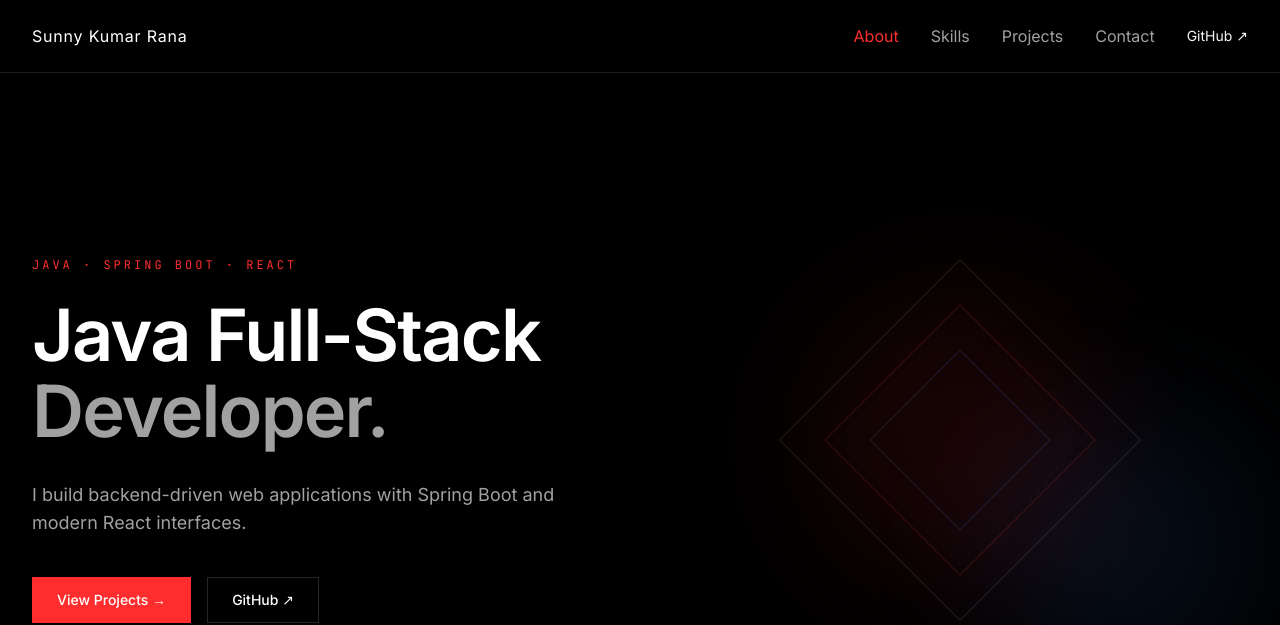
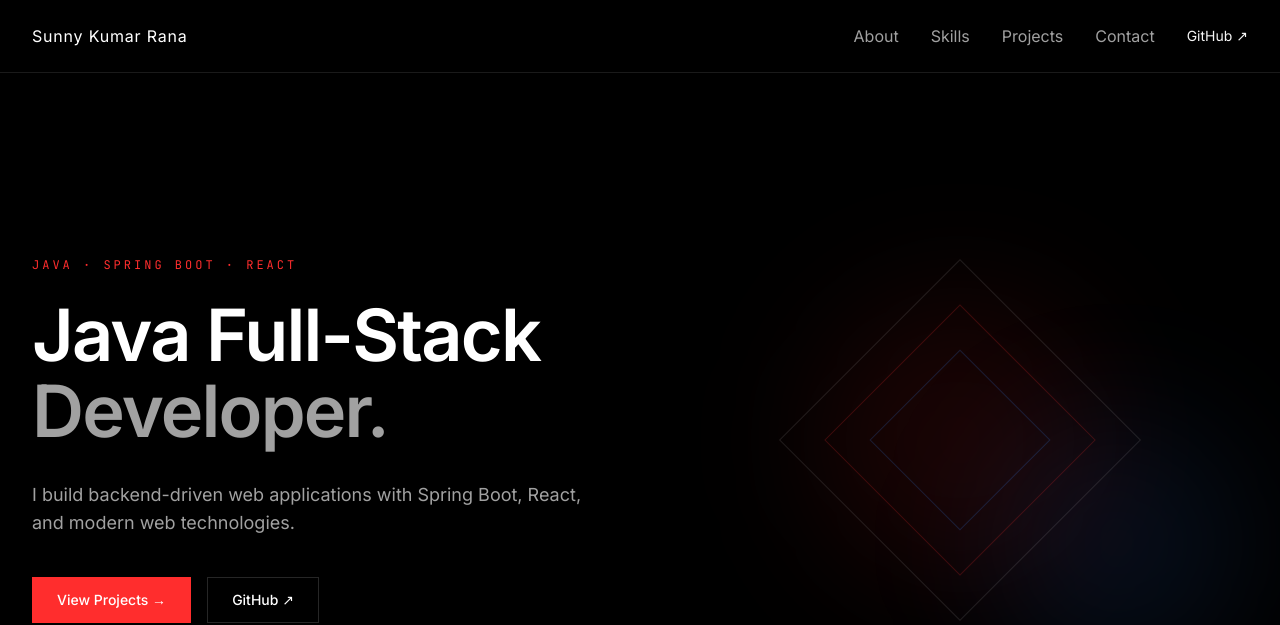
Before and after one commit to sunny-kumar-rana/portfolio, a React app: page / in a window 1280 px wide. Shown: the top 625 px of the page. Built offline with nearby package versions, Linux system fonts and the light colour scheme; the HTML template or start-up script is replaced by a standard one.

Commit message:
polish ui for projects

```diff
--- a/src/components/Hero.jsx
+++ b/src/components/Hero.jsx
@@ -15,8 +15,8 @@ function Hero() {
                     </h1>
 
                     <p className="mt-8 max-w-xl text-base leading-7 text-neutral-400 sm:text-lg">
-                        I build backend-driven web applications with Spring Boot
-                        and modern React interfaces.
+                        I build backend-driven web applications with Spring Boot,
+                        React, and modern web technologies.
                     </p>
 
                     <div className="mt-10 flex flex-wrap gap-4">
--- a/src/components/Navbar.jsx
+++ b/src/components/Navbar.jsx
@@ -26,29 +26,41 @@ function Navbar() {
             return
         }
 
-        const sections = navLinks
-            .map((link) => document.querySelector(link.href))
-            .filter(Boolean)
+        const updateActiveSection = () => {
+            const scrollY = window.scrollY
 
-        const observer = new IntersectionObserver(
-            (entries) => {
-                const visibleSection = entries.find(
-                    (entry) => entry.isIntersecting
-                )
+            // No section is active while viewing the Hero.
+            if (scrollY < window.innerHeight * 0.5) {
+                setActiveSection('')
+                return
+            }
 
-                if (visibleSection) {
-                    setActiveSection(`#${visibleSection.target.id}`)
+            const scrollPosition = scrollY + 140
+            let currentSection = ''
+
+            navLinks.forEach((link) => {
+                const section = document.querySelector(link.href)
+
+                if (section && section.offsetTop <= scrollPosition) {
+                    currentSection = link.href
                 }
-            },
-            {
-                rootMargin: '-25% 0px -60% 0px',
-                threshold: 0,
-            }
-        )
+            })
 
-        sections.forEach((section) => observer.observe(section))
+            setActiveSection(currentSection)
+        }
 
-        return () => observer.disconnect()
+        updateActiveSection()
+
+        window.addEventListener('scroll', updateActiveSection, {
+            passive: true,
+        })
+
+        window.addEventListener('resize', updateActiveSection)
+
+        return () => {
+            window.removeEventListener('scroll', updateActiveSection)
+            window.removeEventListener('resize', updateActiveSection)
+        }
     }, [location.pathname])
 
     const handleNavigation = (href) => {
--- a/src/components/Projects.jsx
+++ b/src/components/Projects.jsx
@@ -18,42 +18,73 @@ function Projects() {
                     </h2>
                 </div>
 
-                <div className="space-y-8">
-                    {projects.map((project) => (
+                <div className="space-y-6">
+                    {projects.map((project) => {
+                        const accent =
+                            project.accent === 'red'
+                                ? 'accent-red'
+                                : 'accent-blue'
+
+                        const accentText =
+                            project.accent === 'red'
+                                ? 'text-accent-red'
+                                : 'text-accent-blue'
+
+                        const accentBorder =
+                            project.accent === 'red'
+                                ? 'border-accent-red/20'
+                                : 'border-accent-blue/20'
+
+                        const accentGlow =
+                            project.accent === 'red'
+                                ? 'bg-accent-red/10'
+                                : 'bg-accent-blue/10'
+
+                        return (
                             <article
                                 key={project.id}
                                 className="group overflow-hidden border border-white/10 transition-colors duration-300 hover:border-white/20"
                             >
-                            <div className="grid lg:grid-cols-2">
-                                <div className="relative flex min-h-72 items-center justify-center overflow-hidden bg-neutral-950 p-8 lg:min-h-96">
+                                <div className="grid lg:grid-cols-[0.9fr_1.1fr]">
+                                    {/* Visual */}
+                                    <div className="relative flex min-h-64 items-center justify-center overflow-hidden bg-neutral-950 p-8 lg:min-h-[28rem]">
                                         <div
-                                        className={
-                                            project.accent === 'red'
-                                                ? 'absolute h-48 w-48 rounded-full bg-accent-red/10 blur-3xl transition-all duration-500 group-hover:bg-accent-red/15'
-                                                : 'absolute h-48 w-48 rounded-full bg-accent-blue/10 blur-3xl transition-all duration-500 group-hover:bg-accent-blue/15'
-                                        }
+                                            className={`absolute h-56 w-56 rounded-full ${accentGlow} blur-3xl transition-all duration-500 group-hover:scale-125`}
                                         />
 
-                                    <div className="relative flex h-full min-h-56 w-full items-center justify-center border border-white/5">
-                                        <span className="font-mono text-xs tracking-[0.3em] text-neutral-700">
-                                            PROJECT {project.number}
+                                        <div
+                                            className={`relative flex h-52 w-52 rotate-45 items-center justify-center border ${accentBorder} transition-transform duration-700 group-hover:rotate-[135deg]`}
+                                        >
+                                            <div className="flex h-36 w-36 -rotate-45 items-center justify-center border border-white/10 transition-transform duration-700 group-hover:-rotate-[135deg]">
+                                                <span
+                                                    className={`font-mono text-4xl font-medium ${accentText}`}
+                                                >
+                                                    {project.number}
                                                 </span>
                                             </div>
                                         </div>
 
+                                        <span className="absolute bottom-6 left-6 font-mono text-[10px] tracking-[0.25em] text-neutral-700">
+                                            {project.title.toUpperCase()}
+                                        </span>
+                                    </div>
+
+                                    {/* Content */}
                                     <div className="flex flex-col justify-between p-8 lg:p-12">
                                         <div>
+                                            <div className="flex items-center justify-between gap-4">
                                                 <p
-                                            className={
-                                                project.accent === 'red'
-                                                    ? 'font-mono text-xs tracking-[0.2em] text-accent-red'
-                                                    : 'font-mono text-xs tracking-[0.2em] text-accent-blue'
-                                            }
+                                                    className={`font-mono text-xs tracking-[0.2em] ${accentText}`}
                                                 >
                                                     {project.number}
                                                 </p>
 
-                                        <h3 className="mt-4 text-3xl font-semibold tracking-tight text-white">
+                                                <span className="text-xs text-neutral-600">
+                                                    {project.status}
+                                                </span>
+                                            </div>
+
+                                            <h3 className="mt-5 text-3xl font-semibold tracking-tight text-white">
                                                 {project.title}
                                             </h3>
 
@@ -66,28 +97,36 @@ function Projects() {
                                             </p>
 
                                             <div className="mt-8 flex flex-wrap gap-x-4 gap-y-2">
-                                            {project.technologies.map((technology) => (
+                                                {project.technologies.map(
+                                                    (technology) => (
                                                         <span
                                                             key={technology}
                                                             className="font-mono text-xs text-neutral-600"
                                                         >
                                                             {technology}
                                                         </span>
-                                            ))}
+                                                    )
+                                                )}
+                                            </div>
                                         </div>
 
-                                        <p className="mt-6 text-xs text-neutral-600">
-                                            {project.status}
-                                        </p>
-                                    </div>
+                                        <div className="mt-10 flex flex-wrap items-center gap-x-6 gap-y-4 border-t border-white/10 pt-6">
+                                            <Link
+                                                to={`/projects/${project.id}`}
+                                                className={`project-link ${project.accent === 'red'
+                                                    ? 'project-link-red'
+                                                    : 'project-link-blue'
+                                                    }`}
+                                            >
+                                                View Project →
+                                            </Link>
 
-                                    <div className="mt-10 flex flex-wrap items-center gap-6">
                                             {project.github.backend && (
                                                 <a
                                                     href={project.github.backend}
                                                     target="_blank"
                                                     rel="noreferrer"
-                                                className="text-sm text-neutral-300 transition-colors hover:text-accent-red"
+                                                    className="project-link project-link-red text-sm text-neutral-600"
                                                 >
                                                     Backend ↗
                                                 </a>
@@ -98,7 +137,7 @@ function Projects() {
                                                     href={project.github.frontend}
                                                     target="_blank"
                                                     rel="noreferrer"
-                                                className="text-sm text-neutral-300 transition-colors hover:text-accent-blue"
+                                                    className="project-link project-link-blue text-sm text-neutral-600"
                                                 >
                                                     Frontend ↗
                                                 </a>
@@ -109,23 +148,17 @@ function Projects() {
                                                     href={project.github.repository}
                                                     target="_blank"
                                                     rel="noreferrer"
-                                                className="text-sm text-neutral-300 transition-colors hover:text-accent-red"
+                                                    className="project-link project-link-red text-sm text-neutral-600"
                                                 >
                                                     Repository ↗
                                                 </a>
                                             )}
-
-                                        <Link
-                                            to={`/projects/${project.id}`}
-                                            className="text-sm text-neutral-500 transition-colors hover:text-white"
-                                        >
-                                            View Project →
-                                        </Link>
                                         </div>
                                     </div>
                                 </div>
                             </article>
-                    ))}
+                        )
+                    })}
                 </div>
             </div>
         </section>
```
Also changed, not shown: src/index.css (+21 -0 lines). Lines whose indentation alone changed are shown as unchanged.
